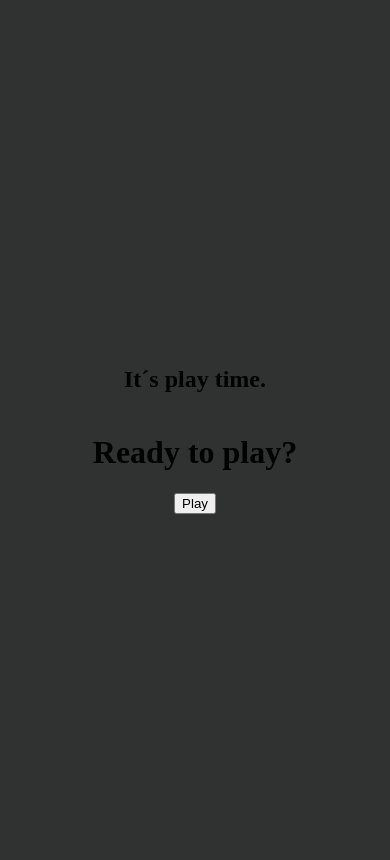
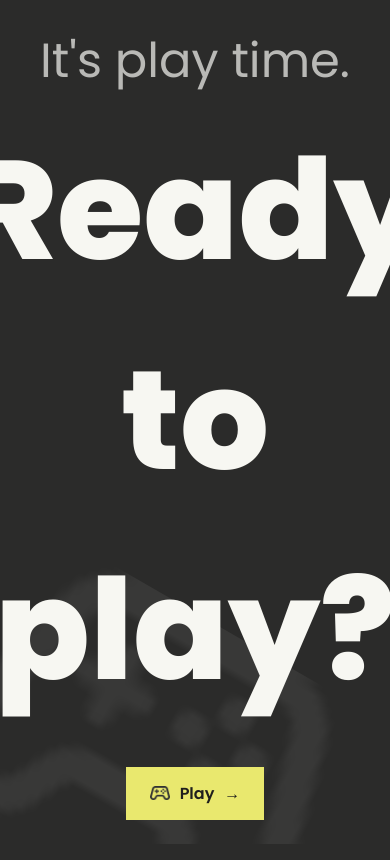
Before and after one commit to MarcelN911/Memory, a website built with Vite: page index.html in a window 390 px wide. Built offline with nearby package versions, Linux system fonts and the light colour scheme.

Commit message:
feat: redesign home page and add settings page
- Updated index.html to enhance the home page layout with new styles and structure.
- Added a settings.html page for game configuration options.
- Implemented navigation from the home page to the settings page via a button click.
- Introduced SCSS styles for improved visual aesthetics and responsiveness.
- Added a new controller image asset for UI enhancement.

```diff
--- a/index.html
+++ b/index.html
@@ -6,10 +6,18 @@
     <title>Memory</title>
 </head>
 <body>
-    <div class="home">
-        <h2 class="undertitle">It´s play time.</h2>
-        <h1 class="title">Ready to play?</h1>
-        <button id="startButton">Play</button>
-    </div>
+    <main class="home">
+        <img src="/assets/controller.png" alt="" class="home__watermark" aria-hidden="true">
+        <div class="home__content">
+            <p class="home__subtitle">It's play time.</p>
+            <h1 class="home__title">Ready to play?</h1>
+            <button id="startButton" class="btn" type="button">
+                <img src="/assets/controller.png" alt="" class="btn__icon">
+                <span class="btn__label">Play</span>
+                <span class="btn__arrow" aria-hidden="true">&rarr;</span>
+            </button>
+        </div>
+    </main>
     <script type="module" src="/src/main.ts"></script>
+</body>
 </html>
--- a/src/main.ts
+++ b/src/main.ts
@@ -1 +1,7 @@
 import './styles/style.scss';
+
+const startButton = document.querySelector<HTMLButtonElement>('#startButton');
+
+startButton?.addEventListener('click', () => {
+    window.location.href = '/settings.html';
+});
--- /dev/null
+++ b/src/settings.ts
@@ -0,0 +1 @@
+import './styles/style.scss';
--- a/src/styles/style.scss
+++ b/src/styles/style.scss
@@ -1,12 +1,98 @@
+@import url('https://fonts.googleapis.com/css2?family=Poppins:wght@400;600;800&display=swap');
+
+$color-bg: #2b2b2a;
+$color-text: #f7f7f2;
+$color-text-muted: rgba($color-text, 0.7);
+$color-accent: #e9e86e;
+$color-accent-text: #1f1f1d;
+
+* {
+    box-sizing: border-box;
+}
+
 body {
-    height: 100vh;
-    background-color: #303131;
+    margin: 0;
+    min-height: 100vh;
+    background-color: $color-bg;
+    font-family: 'Poppins', system-ui, sans-serif;
+    color: $color-text;
 }
 
 .home {
+    position: relative;
     display: flex;
-    flex-direction: column;
     justify-content: center;
     align-items: center;
-    height: 100%;
+    min-height: 100vh;
+    overflow: hidden;
+
+    &__watermark {
+        position: absolute;
+        left: -40px;
+        bottom: -40px;
+        width: 380px;
+        height: auto;
+        opacity: 0.06;
+        filter: brightness(0) invert(1);
+        transform: rotate(30deg);
+        pointer-events: none;
+    }
+
+    &__content {
+        position: relative;
+        z-index: 1;
+        display: flex;
+        flex-direction: column;
+        align-items: center;
+        text-align: center;
+        gap: 8px;
+    }
+
+    &__subtitle {
+        margin: 0;
+        font-size: 48px;
+        font-weight: 400;
+        color: $color-text-muted;
+    }
+
+    &__title {
+        margin: 0 0 24px;
+        font-size: 140px;
+        font-weight: 800;
+        color: $color-text;
+    }
 }
+
+.btn {
+    display: inline-flex;
+    align-items: center;
+    gap: 10px;
+    border: none;
+    padding: 14px 24px;
+    background-color: $color-accent;
+    color: $color-accent-text;
+    font-family: inherit;
+    font-size: 16px;
+    font-weight: 600;
+    text-decoration: none;
+    cursor: pointer;
+    transition: transform 0.15s ease, box-shadow 0.15s ease;
+
+    &:hover {
+        transform: translateY(-2px);
+        box-shadow: 0 8px 20px rgba($color-accent, 0.35);
+    }
+
+    &:active {
+        transform: translateY(0);
+    }
+
+    &__icon {
+        width: 20px;
+        height: auto;
+    }
+
+    &__arrow {
+        font-weight: 600;
+    }
+}
```
Also changed, not shown: settings.html (added, +26 -0 lines), public/assets/code_theme/controller.png (added).
